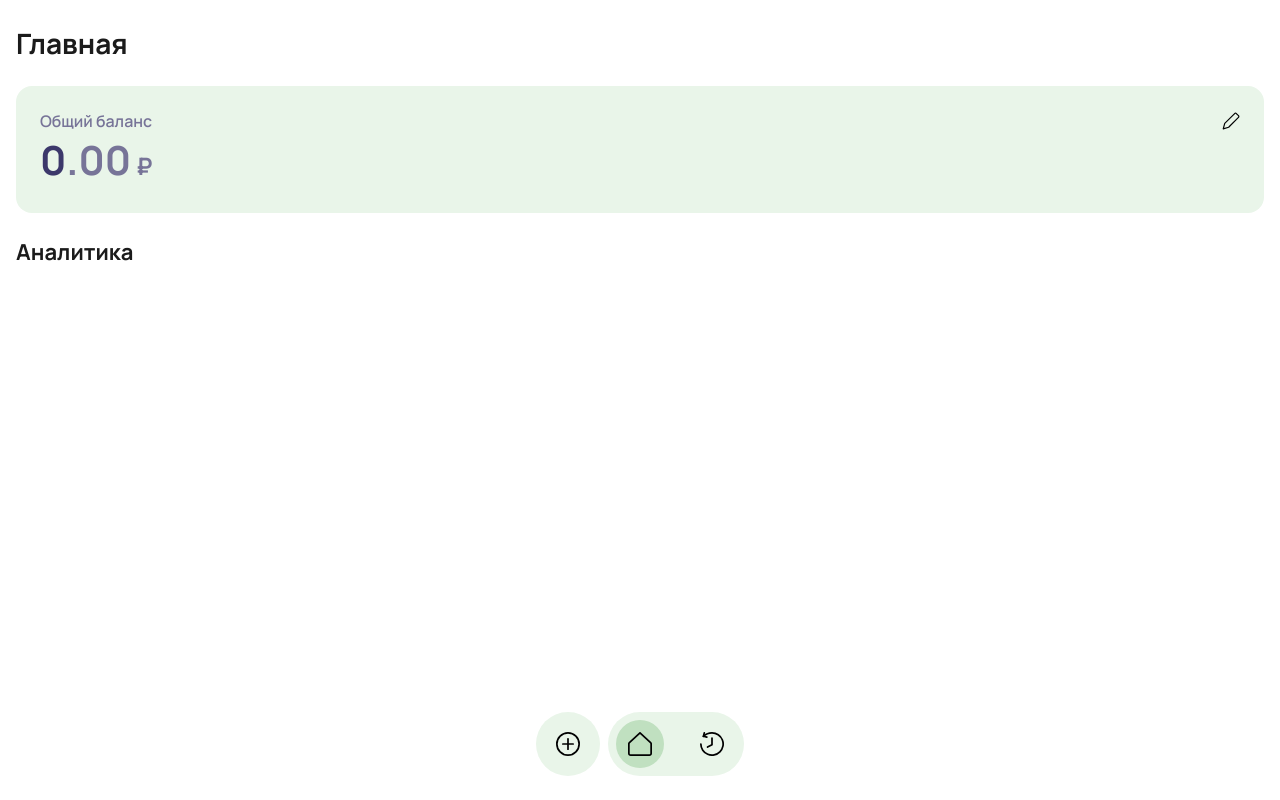
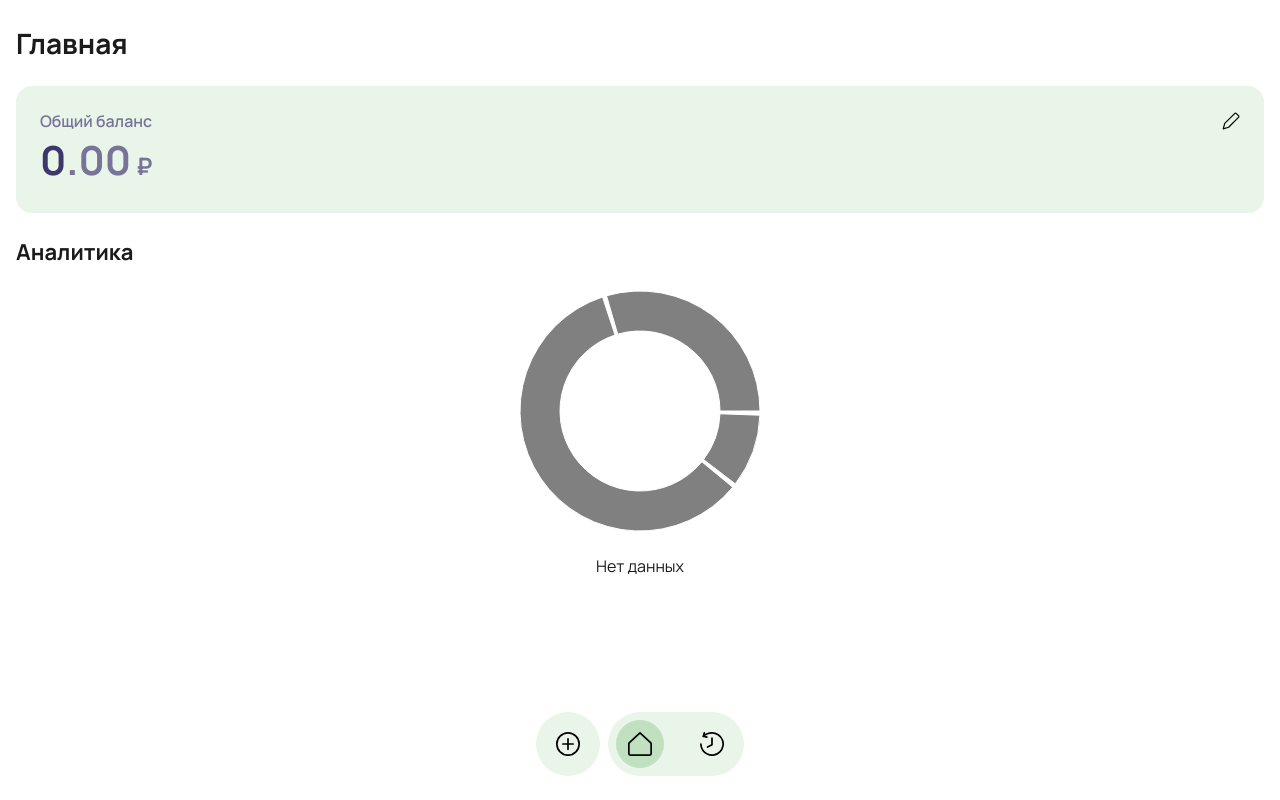
Before and after one commit to notrodi/cost-control, a React (Vite) app: page / in a window 1280 px wide. Built offline with nearby package versions, Linux system fonts and the light colour scheme.

Commit message:
added chart plug

```diff
--- a/src/components/PieChart/CategoryPieChart.scss
+++ b/src/components/PieChart/CategoryPieChart.scss
@@ -6,6 +6,10 @@
 
   .recharts-sector {
     outline: none;
+  }
+
+  &__plug-text {
+    text-align: center;
   }
 
   &__legend {
--- a/src/components/PieChart/CategoryPieChart.tsx
+++ b/src/components/PieChart/CategoryPieChart.tsx
@@ -1,6 +1,18 @@
 import { PieChart, Pie, Cell } from 'recharts';
 import { formatMoney } from '../../functions';
 import './CategoryPieChart.scss';
+
+const CHART_PLUG = [
+  {
+    value: 30
+  },
+  {
+    value: 60
+  },
+  {
+    value: 10
+  }
+]
 
 type PieChartDataItem = {
   title: string;
@@ -19,7 +31,7 @@ export default function CategoryPieChart({ data }: PieChartProps) {
 
       <PieChart width={240} height={240}>
         <Pie
-          data={data}
+          data={ data.length ? data : CHART_PLUG }
           dataKey="value"
           cx="50%"
           cy="50%"
@@ -35,7 +47,9 @@ export default function CategoryPieChart({ data }: PieChartProps) {
       </PieChart>
 
       <ul className='category-pie-chart__legend'>
-        {data.map((item, index) => (
+        {
+          data.length ?
+          data.map((item, index) => (
             <li className='category-pie-chart__legend__item' key={`item-${index}`}>
               <div className='category-pie-chart__legend__item__category'>
                 <span
@@ -51,8 +65,9 @@ export default function CategoryPieChart({ data }: PieChartProps) {
                 <div>{item.title}</div>
               </div>
               <div>{`${formatMoney(item.value)} ₽`}</div>
-          </li>
-        ))}
+            </li> )) :
+          <div className='category-pie-chart__plug-text'>Нет данных</div>
+        }
       </ul>
     </div>
   );
```
Lines whose indentation alone changed are shown as unchanged.
